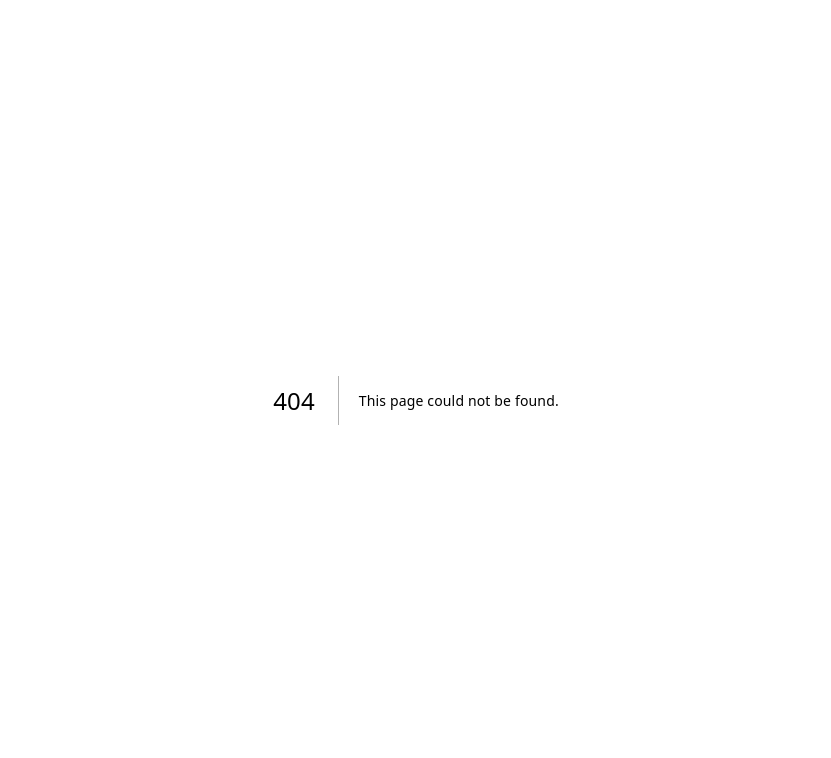
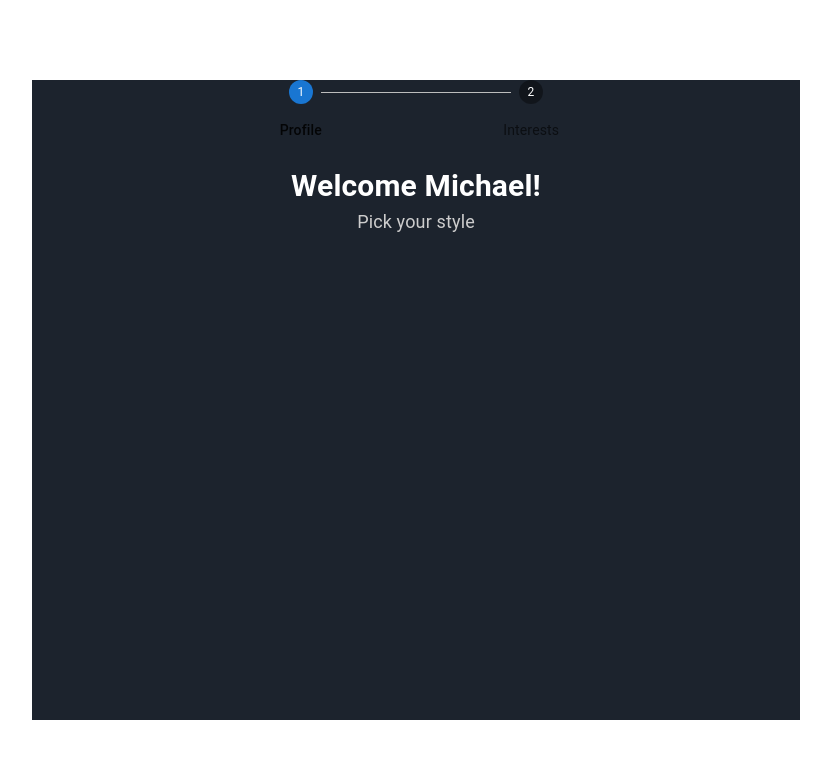
Before and after one commit to sanket8088/demlo-ui, a Next.js app in the folder frontend/: page /profile in a window 1280 px wide. Before the commit this address had no page. Shown: the top 758 px of the page, without its empty margins (224-1055 px from the left). Built offline with nearby package versions, Linux system fonts and the light colour scheme.

Commit message:
to be continued...

```diff
--- /dev/null
+++ b/frontend/components/features/profile-one/ProfileOne.style.ts
@@ -0,0 +1,42 @@
+import styled from '@emotion/styled';
+
+const Main = styled.div`
+  top: 50%;
+  left: 50%;
+  width: 60%;
+  height: 80vh;
+  position: absolute;
+  background: #1c232d;
+  transform: translate(-50%, -50%);
+`;
+
+const MainOne = styled.div`
+  width: 60%;
+  margin: auto;
+  color: white;
+  margin-bottom: 3%;
+`;
+
+const MainTwo = styled.div`
+  width: 40%;
+  height: 10%;
+  margin: auto;
+`;
+
+const Heading = styled.h1`
+  color: #ffffff;
+  font-size: 30px;
+  font-weight: 600;
+  line-height: 45px;
+  text-align: center;
+`;
+
+const Paragraph = styled.p`
+  font-weight: 400;
+  font-size: 18px;
+  line-height: 27px;
+  text-align: center;
+  color: #cdcdcd;
+`;
+
+export { Main, MainOne, MainTwo, Heading, Paragraph };
--- /dev/null
+++ b/frontend/components/features/profile-one/ProfileOne.tsx
@@ -0,0 +1,17 @@
+import React from 'react';
+import HorizontalStepper from '../stepper';
+import { Main, MainOne, MainTwo, Heading, Paragraph } from './ProfileOne.style';
+
+export const ProfileOne = () => {
+  return (
+    <Main>
+      <MainOne>
+        <HorizontalStepper />
+      </MainOne>
+      <MainTwo>
+        <Heading>Welcome Michael!</Heading>
+        <Paragraph>Pick your style</Paragraph>
+      </MainTwo>
+    </Main>
+  );
+};
--- /dev/null
+++ b/frontend/components/features/profile-one/index.tsx
@@ -0,0 +1,3 @@
+import { ProfileOne } from './ProfileOne';
+
+export default ProfileOne;
--- /dev/null
+++ b/frontend/components/features/stepper/Stepper.tsx
@@ -0,0 +1,21 @@
+import * as React from 'react';
+import Box from '@mui/material/Box';
+import Step from '@mui/material/Step';
+import Stepper from '@mui/material/Stepper';
+import StepLabel from '@mui/material/StepLabel';
+
+const steps = ['Profile', 'Interests'];
+
+export const HorizontalStepper = () => {
+  return (
+    <Box sx={{ width: '100%' }}>
+      <Stepper activeStep={0} alternativeLabel>
+        {steps.map((label) => (
+          <Step key={label}>
+            <StepLabel>{label}</StepLabel>
+          </Step>
+        ))}
+      </Stepper>
+    </Box>
+  );
+};
--- /dev/null
+++ b/frontend/components/features/stepper/index.tsx
@@ -0,0 +1,3 @@
+import { HorizontalStepper } from './Stepper';
+
+export default HorizontalStepper;
--- /dev/null
+++ b/frontend/pages/profile.tsx
@@ -0,0 +1,8 @@
+import React from 'react';
+import ProfileOne from '@/components/features/profile-one';
+
+const profile = () => {
+  return <ProfileOne />;
+};
+
+export default profile;
--- a/frontend/styles/globals.css
+++ b/frontend/styles/globals.css
@@ -1,13 +1,16 @@
-*,html,body{
+*,
+html,
+body {
   margin: 0;
   padding: 0;
 }
-body{
+body {
   box-sizing: border-box;
   text-rendering: optimizeLegibility;
   width: 100%;
   height: 100%;
-  font-family: "Poppins";
+  font-family: 'Poppins';
+  font-style: normal;
 }
 
 :root {
```
Also changed, not shown: frontend/components/features/stepper/Stepper.style.ts (added, +7 -0 lines).
